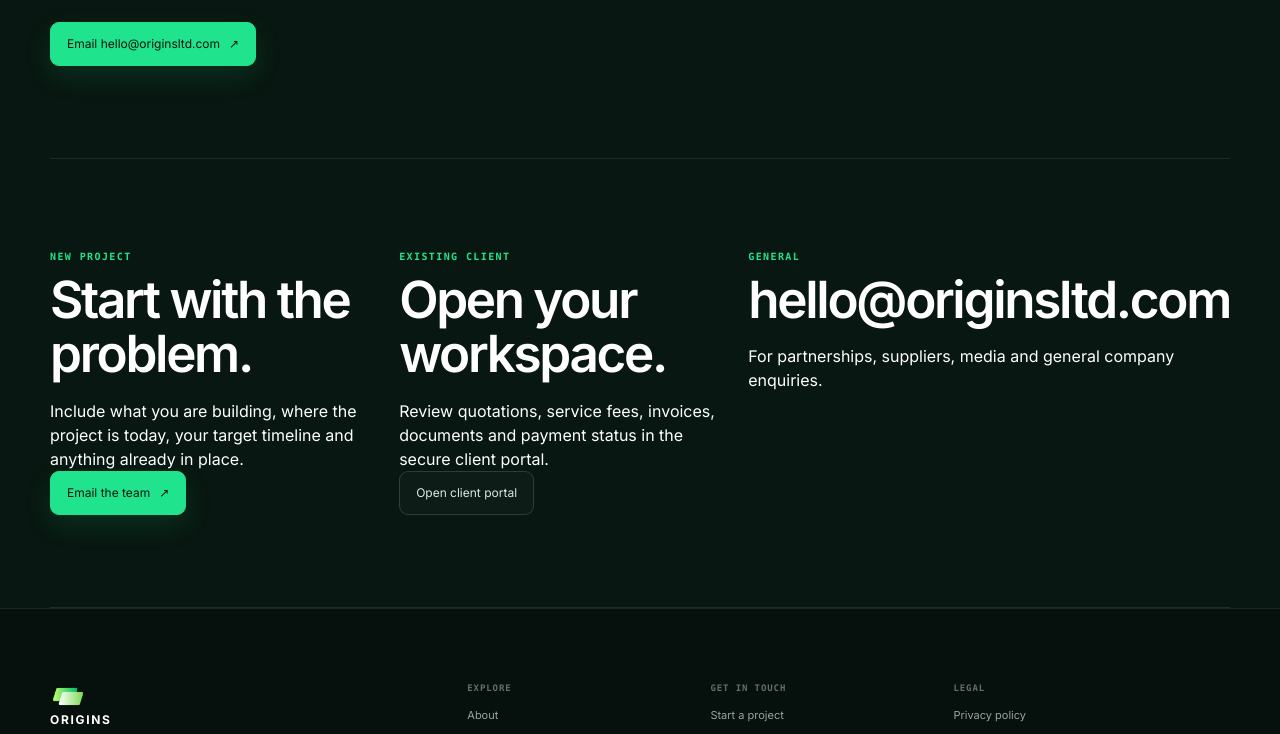
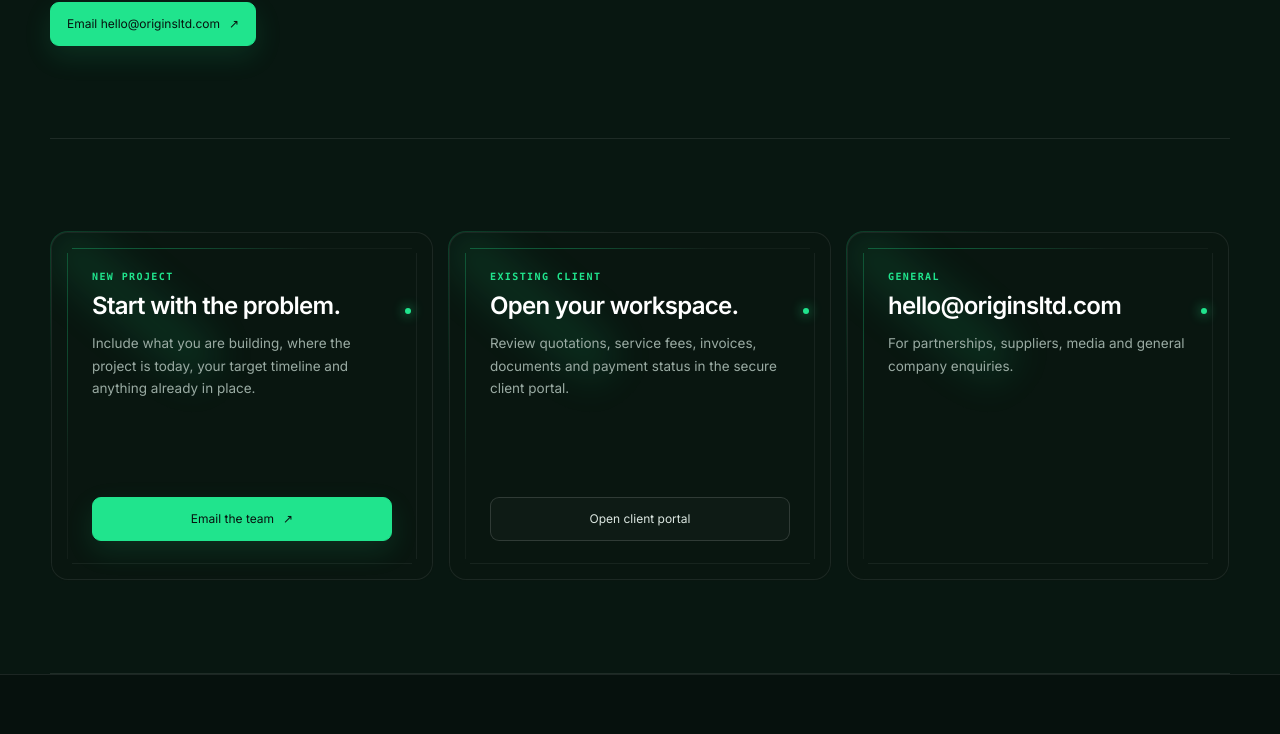
Before and after one commit to Hsu212/origins-software-uk, a Next.js app: page /contact in a window 1280 px wide. Shown: the part 520-1254 px from the top of the page. Built offline with nearby package versions, Linux system fonts and the light colour scheme; no server answers.

Commit message:
Update globals.css for contact page

```diff
--- a/src/app/globals.css
+++ b/src/app/globals.css
@@ -724,28 +724,147 @@
 }
 
 /* --------------------------------------------------------------------------
-   Sticky Header Overlap Fix for Sub-pages
+   Fix Text Fading/Disappearing on Scroll
    -------------------------------------------------------------------------- */
 
-.company-site-header {
-  position: sticky;
-  top: 0;
-  z-index: 40;
-  background: var(--bg-primary, #081711);
-  backdrop-filter: blur(12px);
+.contact-outer-card {
+  width: 100%;
+  min-height: 350px;
+  border-radius: 18px;
+  padding: 1px;
+  background: radial-gradient(circle 240px at 0% 0%, rgba(32, 228, 141, 0.22), #091610 70%);
+  position: relative;
+  overflow: hidden;
+  transform: translateZ(0);
 }
 
-/* Ensure sub-page heroes and containers clear the sticky header height (72px) */
-.inner-hero {
-  padding-top: calc(120px + 20px);
+.contact-card-inner {
+  z-index: 2;
+  width: 100%;
+  height: 100%;
+  border-radius: 17px;
+  border: solid 1px rgba(255, 255, 255, 0.08);
+  background: #091610;
+  display: flex;
+  position: relative;
+  flex-direction: column;
+  color: #fff;
+  overflow: hidden;
+  /* Forces the browser to keep this layer painted at all times so text never flashes out */
+  transform: translateZ(0);
+  backface-visibility: hidden;
 }
 
-.legal-page {
-  padding-top: calc(90px + 20px);
+/* Stable text container that prevents layout shifting and rendering flicker */
+.contact-card-content {
+  position: relative;
+  z-index: 4;
+  padding: 38px 40px;
+  display: flex;
+  flex-direction: column;
+  height: 100%;
+  width: 100%;
+  transform: translateZ(0);
+  contain: layout paint;
 }
 
-@media (max-width: 720px) {
-  .inner-hero {
-    padding-top: calc(78px + 16px);
+.contact-dot {
+  width: 6px;
+  aspect-ratio: 1;
+  position: absolute;
+  background-color: var(--landing-green, #20e48d);
+  box-shadow: 0 0 12px var(--landing-green, #20e48d);
+  border-radius: 100px;
+  z-index: 5;
+  right: 6%;
+  top: 6%;
+  animation: moveDot 6s linear infinite;
+  pointer-events: none;
+}
+
+@keyframes moveDot {
+  0%, 100% {
+    top: 6%;
+    right: 6%;
+  }
+  25% {
+    top: 6%;
+    right: calc(100% - 30px);
+  }
+  50% {
+    top: calc(100% - 30px);
+    right: calc(100% - 30px);
+  }
+  75% {
+    top: calc(100% - 30px);
+    right: 6%;
   }
 }
+
+.contact-card-inner .ray {
+  width: 200px;
+  height: 40px;
+  border-radius: 100px;
+  position: absolute;
+  background-color: var(--landing-green, #20e48d);
+  opacity: 0.1;
+  box-shadow: 0 0 40px var(--landing-green, #20e48d);
+  filter: blur(16px);
+  transform-origin: 10%;
+  top: 0%;
+  left: 0;
+  transform: rotate(40deg);
+  pointer-events: none;
+}
+
+.contact-card-content h2 {
+  font-size: 24px;
+  margin: 10px 0 12px 0;
+  letter-spacing: -0.03em;
+  line-height: 1.15;
+}
+
+.contact-card-content p {
+  color: var(--landing-muted, #9aaba3);
+  font-size: 13.5px;
+  line-height: 1.7;
+  margin: 0 0 22px 0;
+  flex: 1;
+}
+
+.contact-card-inner .line {
+  position: absolute;
+  background-color: rgba(255, 255, 255, 0.06);
+  z-index: 3;
+  pointer-events: none;
+}
+
+.contact-card-inner .topl {
+  top: 15px;
+  left: 20px;
+  right: 20px;
+  height: 1px;
+  background: linear-gradient(90deg, rgba(32, 228, 141, 0.3) 30%, rgba(255, 255, 255, 0.04) 70%);
+}
+
+.contact-card-inner .bottoml {
+  bottom: 15px;
+  left: 20px;
+  right: 20px;
+  height: 1px;
+}
+
+.contact-card-inner .leftl {
+  left: 15px;
+  top: 20px;
+  bottom: 20px;
+  width: 1px;
+  background: linear-gradient(180deg, rgba(32, 228, 141, 0.25) 30%, rgba(255, 255, 255, 0.04) 70%);
+}
+
+.contact-card-inner .rightl {
+  right: 15px;
+  top: 20px;
+  bottom: 20px;
+  width: 1px;
+}
```
